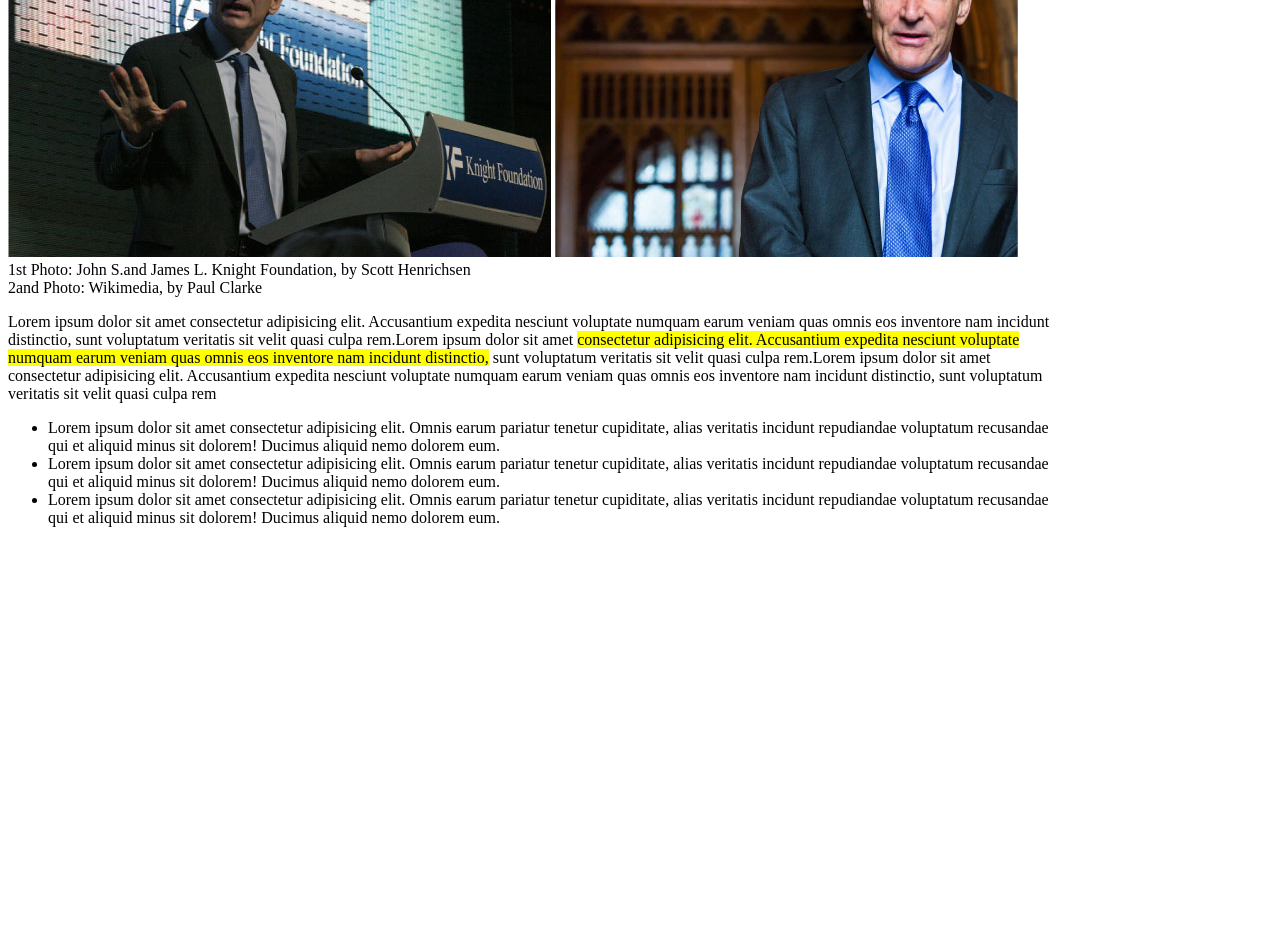
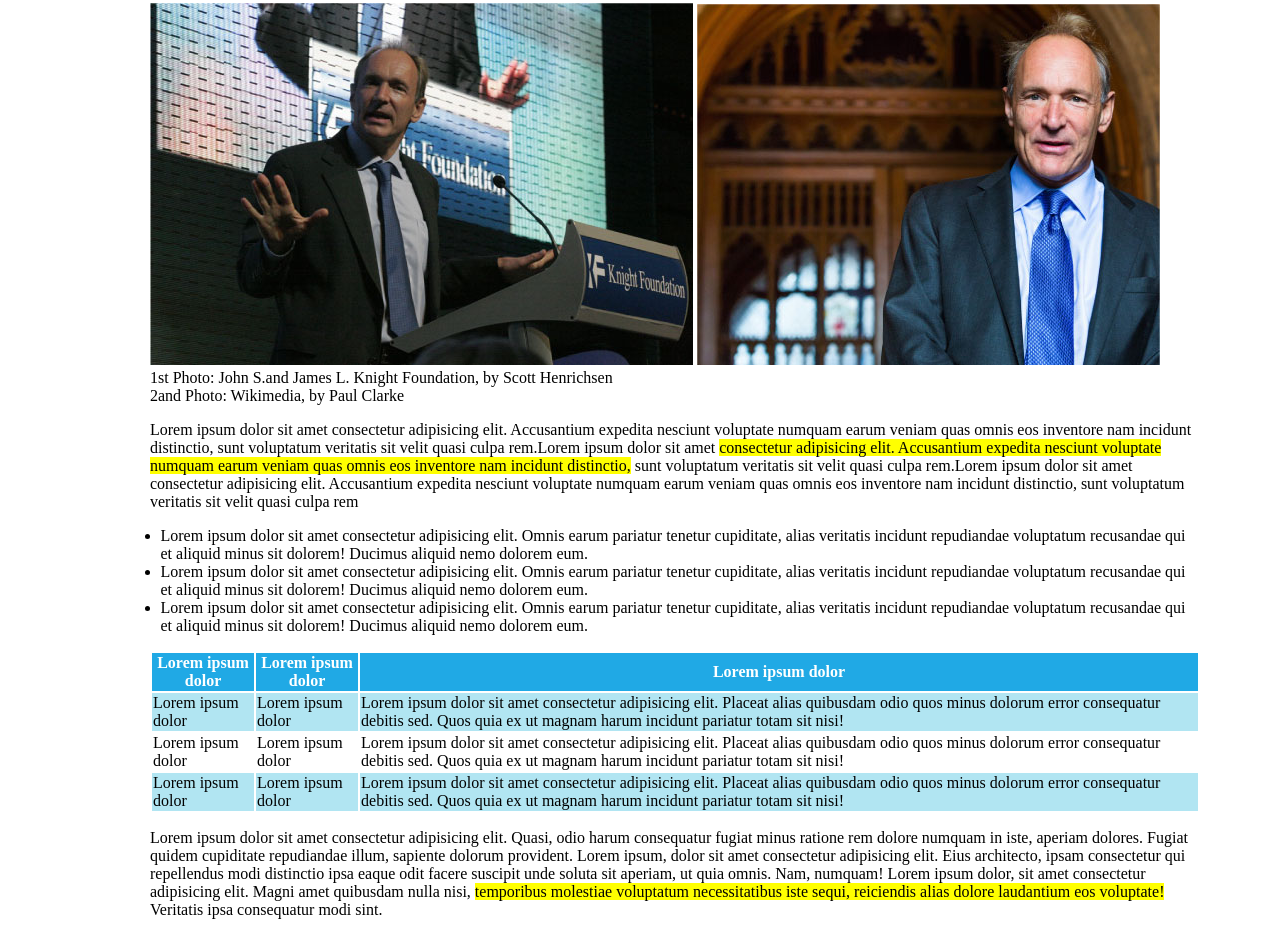
Before and after one commit to gaetano-94/html-css-booleaner, a plain HTML site: page index.html in a window 1280 px wide. Shown: the part 273-1208 px from the top of the page. Before the commit the page ends 816 px from the top, so only its background shows below. Drawn offline with Linux system fonts and the light colour scheme.

Commit message:
feat: main finish

```diff
--- a/css/style.css
+++ b/css/style.css
@@ -1,9 +1,11 @@
 body{
     width: 1050px;
+    margin-left: 150px;
 }
 
 header{
     background-color: #4ea0ff;
+    height: 100px;
 }
 
 #titolo{
@@ -30,11 +32,23 @@ header{
     margin-top: 0%;
 }
 
-#evidenziato{
+.evidenziato{
     background-color: yellow;
 }
 
 #lista-lorem{
-    background-position: left;
-    margin-left: 0%;
+    padding-left: 1%;
 }
+
+.text{
+
+}
+
+.th-color{
+    background-color: #20a9e5;
+    color: white;
+}
+
+.td-azzurro{
+    background-color: #b1e5f2;
+}
--- a/index.html
+++ b/index.html
@@ -15,8 +15,9 @@
 
         </div>
     </header>
-    <!-- pattern piu logo piu titolo -->
+    <!--/ pattern piu logo piu titolo -->
 
+    <!-- foto di Tim con testo -->
     <main>
         <section>
             <h1 id="titolo">Internet deve essere al servizio del "bene pubblico": il manifesto di Tim Berners-Lee</h1>
@@ -29,16 +30,54 @@
             <div>
                 <p id="prima-foto">1st Photo: John S.and James L. Knight Foundation, by Scott Henrichsen</p>
                 <p id="seconda-foto">2and Photo: Wikimedia, by Paul Clarke</p>
-                <p>Lorem ipsum dolor sit amet consectetur adipisicing elit. Accusantium expedita nesciunt voluptate numquam earum veniam quas omnis eos inventore nam incidunt distinctio, sunt voluptatum veritatis sit velit quasi culpa rem.Lorem ipsum dolor sit amet <span id="evidenziato">consectetur adipisicing elit. Accusantium expedita nesciunt voluptate numquam earum veniam quas omnis eos inventore nam incidunt distinctio,</span> sunt voluptatum veritatis sit velit quasi culpa rem.Lorem ipsum dolor sit amet consectetur adipisicing elit. Accusantium expedita nesciunt voluptate numquam earum veniam quas omnis eos inventore nam incidunt distinctio, sunt voluptatum veritatis sit velit quasi culpa rem</p>
+                <p>Lorem ipsum dolor sit amet consectetur adipisicing elit. Accusantium expedita nesciunt voluptate numquam earum veniam quas omnis eos inventore nam incidunt distinctio, sunt voluptatum veritatis sit velit quasi culpa rem.Lorem ipsum dolor sit amet <span class="evidenziato">consectetur adipisicing elit. Accusantium expedita nesciunt voluptate numquam earum veniam quas omnis eos inventore nam incidunt distinctio,</span> sunt voluptatum veritatis sit velit quasi culpa rem.Lorem ipsum dolor sit amet consectetur adipisicing elit. Accusantium expedita nesciunt voluptate numquam earum veniam quas omnis eos inventore nam incidunt distinctio, sunt voluptatum veritatis sit velit quasi culpa rem</p>
                 <ul id="lista-lorem">
                     <li>Lorem ipsum dolor sit amet consectetur adipisicing elit. Omnis earum pariatur tenetur cupiditate, alias veritatis incidunt repudiandae voluptatum recusandae qui et aliquid minus sit dolorem! Ducimus aliquid nemo dolorem eum.</li>
                     <li>Lorem ipsum dolor sit amet consectetur adipisicing elit. Omnis earum pariatur tenetur cupiditate, alias veritatis incidunt repudiandae voluptatum recusandae qui et aliquid minus sit dolorem! Ducimus aliquid nemo dolorem eum.</li>
                     <li>Lorem ipsum dolor sit amet consectetur adipisicing elit. Omnis earum pariatur tenetur cupiditate, alias veritatis incidunt repudiandae voluptatum recusandae qui et aliquid minus sit dolorem! Ducimus aliquid nemo dolorem eum.</li>
-
                 </ul>
+                <table class="text">
+                    <section>
+                        <thead>
+                            <tr class="th-color">
+                                <th>Lorem ipsum dolor</th>
+                                <th>Lorem ipsum dolor</th>
+                                <th>Lorem ipsum dolor</th>
+                            </tr>
+                        </thead>
+                        <tbody>
+                            <tr class="td-azzurro">
+                                <td>Lorem ipsum dolor</td>
+                                <td>Lorem ipsum dolor</td>
+                                <td>Lorem ipsum dolor sit amet consectetur adipisicing elit. Placeat alias quibusdam odio quos minus dolorum error consequatur debitis sed. Quos quia ex ut magnam harum incidunt pariatur totam sit nisi!</td>
+                            </tr>
+                            <tr>
+                                <td>Lorem ipsum dolor</td>
+                                <td>Lorem ipsum dolor</td>
+                                <td>Lorem ipsum dolor sit amet consectetur adipisicing elit. Placeat alias quibusdam odio quos minus dolorum error consequatur debitis sed. Quos quia ex ut magnam harum incidunt pariatur totam sit nisi!</td>
+                            </tr>
+                            <tr class="td-azzurro">
+                                <td>Lorem ipsum dolor</td>
+                                <td>Lorem ipsum dolor</td>
+                                <td>Lorem ipsum dolor sit amet consectetur adipisicing elit. Placeat alias quibusdam odio quos minus dolorum error consequatur debitis sed. Quos quia ex ut magnam harum incidunt pariatur totam sit nisi!</td>
+                            </tr>
+                        </tbody>
+                    </section>
+                </table>
+                <p>Lorem ipsum dolor sit amet consectetur adipisicing elit. Quasi, odio harum consequatur fugiat minus ratione rem dolore numquam in iste, aperiam dolores. Fugiat quidem cupiditate repudiandae illum, sapiente dolorum provident. Lorem ipsum, dolor sit amet consectetur adipisicing elit. Eius architecto, ipsam consectetur qui repellendus modi distinctio ipsa eaque odit facere suscipit unde soluta sit aperiam, ut quia omnis. Nam, numquam! Lorem ipsum dolor, sit amet consectetur adipisicing elit. Magni amet quibusdam nulla nisi, <span class="evidenziato">temporibus molestiae voluptatum necessitatibus iste sequi, reiciendis alias dolore laudantium eos voluptate!</span> Veritatis ipsa consequatur modi sint.</p>
             </div>
         </section>
-     </main>
+    </main>
+    <!--/foto di Tim con testo -->
+
+    <!-- potrebbero interessarti -->
+    <footer>
+
+    </footer>
+     <!-- potrebbero interessarti -->
+
+
 </body>
 
+
 </html>
```
